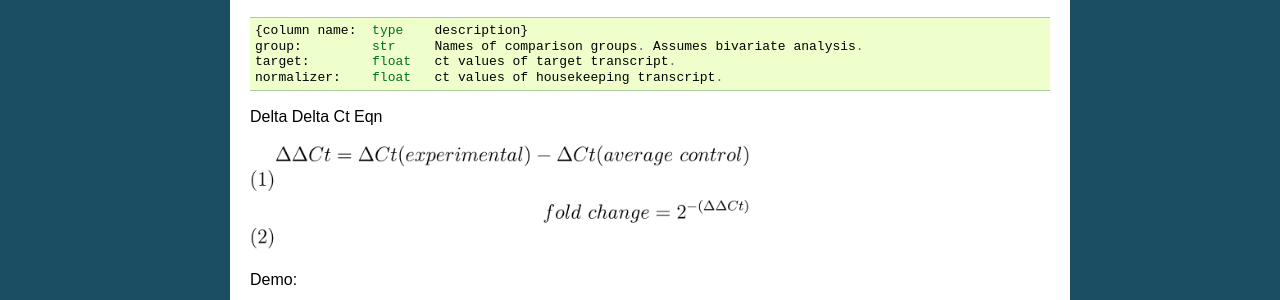
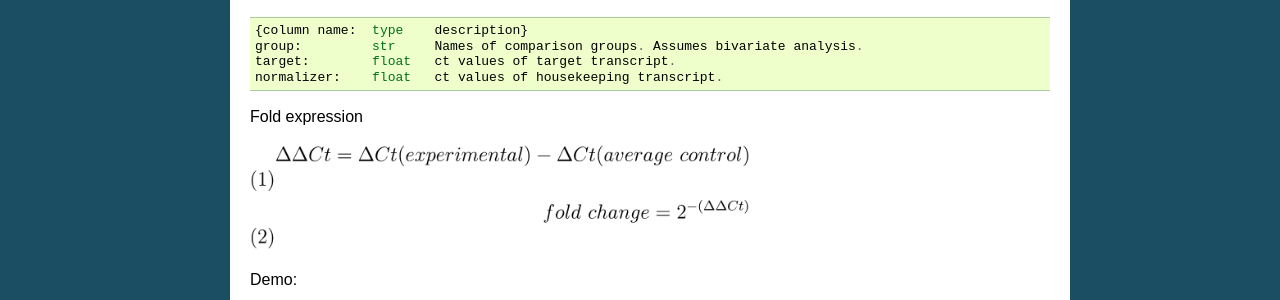
Before and after one commit to patrickmlong/pycr, a Sphinx documentation site: the page built from docs/index.rst, in a window 1280 px wide. Shown: the part 486-786 px from the top of the page. Built offline with Sphinx 7.4.7, drawn with Linux system fonts in a browser that asks for light colours.

Commit message:
Update index.rst

```diff
--- a/docs/index.rst
+++ b/docs/index.rst
@@ -30,7 +30,7 @@ Input data dictionary::
     normalizer:    float   ct values of housekeeping transcript.
 
 
-Delta Delta Ct Eqn
+Fold expression
 
 .. image:: ../images/ddct_bk.png
   :width: 500
```
